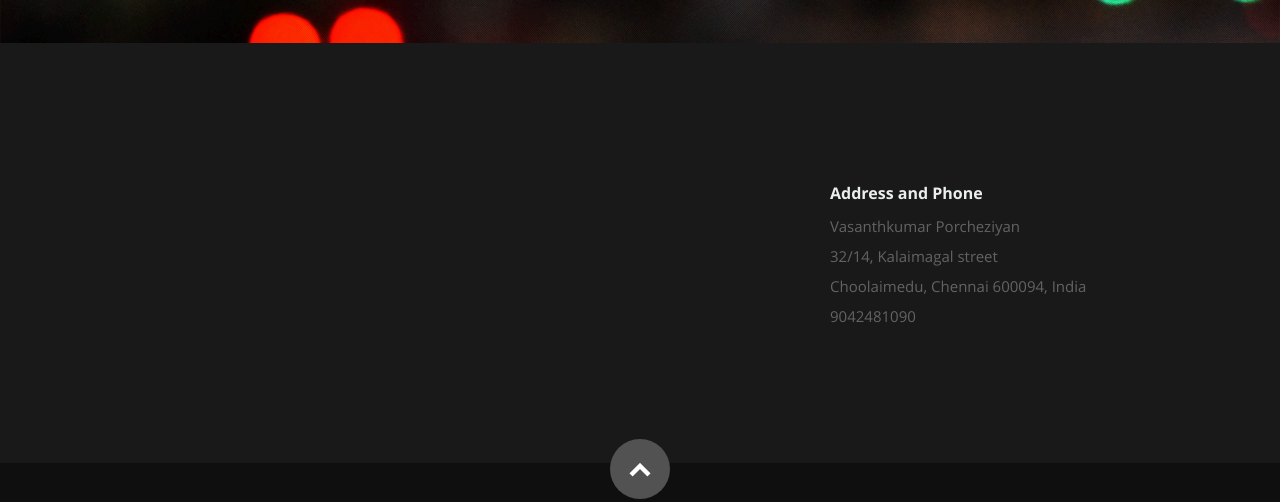
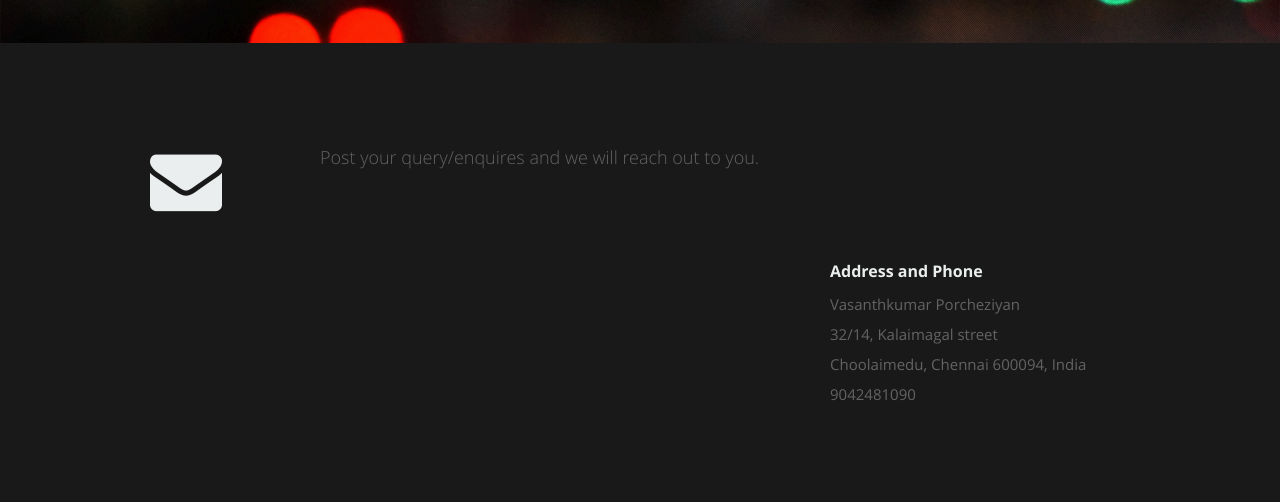
Before and after one commit to VasanthPorcheziyan/MyPortfolio, a plain HTML site: page index.html in a window 1280 px wide. Shown: the part 5527-6029 px from the top of the page. Drawn offline with nearby package versions, Linux system fonts and the light colour scheme.

Commit message:
text updated

```diff
--- a/index.html
+++ b/index.html
@@ -765,7 +765,7 @@
 
         <div class="row section-head">
 
-            <!-- <div class="two columns header-col">
+            <div class="two columns header-col">
 
                 <h1><span>Get In Touch.</span></h1>
 
@@ -773,11 +773,10 @@
 
             <div class="ten columns">
 
-                <p class="lead">Sed ut perspiciatis unde omnis iste natus error sit voluptatem accusantium doloremque laudantium, totam rem aperiam, eaque ipsa quae ab illo inventore veritatis et quasi architecto beatae vitae dicta sunt explicabo. Nemo enim ipsam voluptatem
-                    quia voluptas sit aspernatur aut odit aut fugit.
+                <p class="lead">Post your query/enquires and we will reach out to you.
                 </p>
 
-            </div> -->
+            </div>
 
         </div>
 
```
